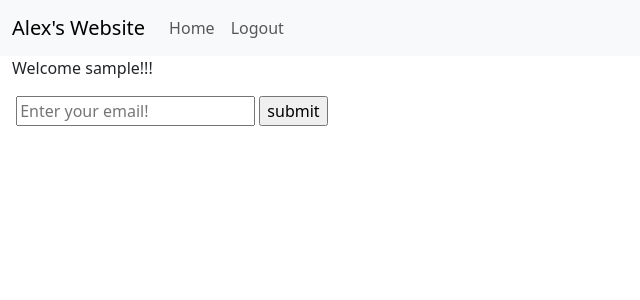
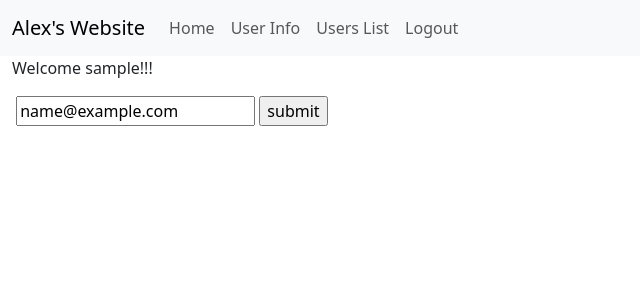
Before and after one commit to AlexanderPayanoMiranda/ExampleFlaskApp, a Flask app: page /user in a window 1280 px wide. Shown: the top 300 px of the page, without its empty margins (0-640 px from the left). Run offline with Flask 3, Linux system fonts and the light colour scheme; the visitor is signed in with stand-in values (Sample User, id 1).

Commit message:
Simple Flask App

```diff
--- a/main.py
+++ b/main.py
@@ -1,13 +1,32 @@
 from os import getenv
 from dotenv import load_dotenv
 from flask import Flask, redirect, url_for, render_template, request, session, flash
+from flask_sqlalchemy import SQLAlchemy
 from datetime import timedelta
 
 load_dotenv()
 
 app = Flask(__name__)
+
 app.secret_key = getenv("APP_SECRET")
+
+app.config["SQLALCHEMY_DATABASE_URI"] = getenv("SQLALCHEMY_DATABASE_URI")
+app.config["SQLALCHEMY_TRACK_MODIFICATIONS"] = getenv("SQLALCHEMY_TRACK_MODIFICATIONS")
+
 app.permanent_session_lifetime = timedelta(minutes=5)
+
+
+db = SQLAlchemy(app)
+
+
+class Users(db.Model):
+    _id = db.Column("id", db.Integer, primary_key=True)
+    name = db.Column(db.String(100))
+    email = db.Column(db.String(100))
+
+    def __init__(self, name, email):
+        self.name = name
+        self.email = email
 
 
 @app.route("/")
@@ -19,35 +38,85 @@
 def login():
     if request.method == "POST":
         session.permanent = True
+
         form_user = request.form["name"]
-        session["user"] = form_user
+
+        found_user = Users.query.filter_by(name=form_user).first()
+        if found_user:
+            session["user"] = form_user
+            session["email"] = found_user.email
+
+        else:
+            new_user = Users(form_user, "")
+            db.session.add(new_user)
+            db.session.commit()
+
+            session["user"] = new_user.name
+            session["email"] = ""
+
         flash("Login Successful!")
+
         return redirect(url_for("user"))
+
     else:
         if "user" in session:
             flash("Already Logged In!")
+
             return redirect(url_for("user"))
+
         return render_template("login.html")
 
 
-@app.route("/user")
+@app.route("/user", methods=["GET", "POST"])
 def user():
+    email = None
+    logged_user = None
+
     if "user" in session:
-        logged_user = session["user"]
-        return render_template("user.html", user=logged_user)
+        if request.method == "POST":
+            email = request.form["email"]
+
+            logged_user = session["user"]
+            found_user = Users.query.filter_by(name=logged_user).first()
+            found_user.email = email
+            db.session.commit()
+
+            session["email"] = email
+
+            flash("Email was saved!")
+
+        elif "email" in session:
+            logged_user = session["user"]
+            email = session["email"]
+
+        return render_template("user.html", logged_user=logged_user, email=email)
+
     else:
         flash("You're not Logged In!")
+
         return redirect(url_for("login"))
+
+
+@app.route("/users")
+def users():
+    return render_template("view.html", values=Users.query.all())
 
 
 @app.route("/logout")
 def logout():
     if "user" in session:
         logged_user = session["user"]
+
         flash(f"You have been logged out!, {logged_user}", "info")
+
     session.pop("user", None)
+    session.pop("email", None)
+
     return redirect(url_for("login"))
 
 
 if __name__ == "__main__":
+    with app.app_context():
+        db.create_all()
+
     app.run(debug=True)
--- a/templates/base.html
+++ b/templates/base.html
@@ -20,6 +20,12 @@
             </li>
             {% if session["user"] %}
               <li class="nav-item">
+                <a class="nav-link" href="{{ url_for("user") }}">User Info</a>
+              </li>
+              <li class="nav-item">
+                <a class="nav-link" href="{{ url_for("users") }}">Users List</a>
+              </li>
+              <li class="nav-item">
                 <a class="nav-link" href="{{ url_for("logout") }}">Logout</a>
               </li>
             {% else %}
--- a/templates/user.html
+++ b/templates/user.html
@@ -8,10 +8,10 @@
             {% endfor %}
         {% endif %}
     {% endwith %}
-    <p>Welcome {{ user }}!!!</p>
+    <p>Welcome {{ logged_user }}!!!</p>
     <form action="#" method="post">
         <label for="email"></label>
-        <input type="email" name="email" placeholder="Enter your email!" id="email">
+        <input type="email" name="email" placeholder="Enter your email!" id="email" value="{{ email }}">
         <input type="submit" value="submit">
     </form>
 {% endblock %}
```
Also changed, not shown: templates/view.html (added, +7 -0 lines), README.md (added), 1 other file.
